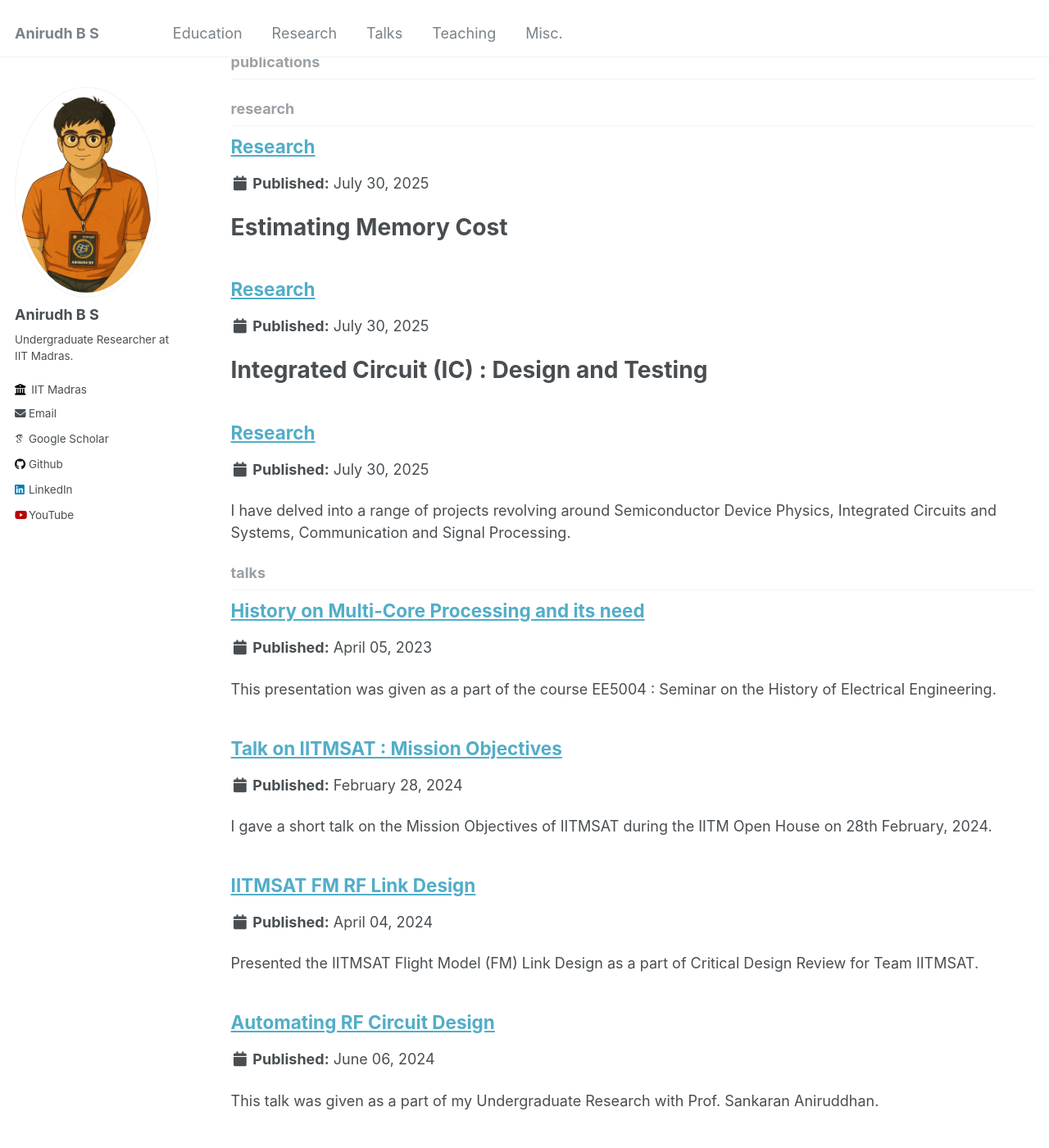
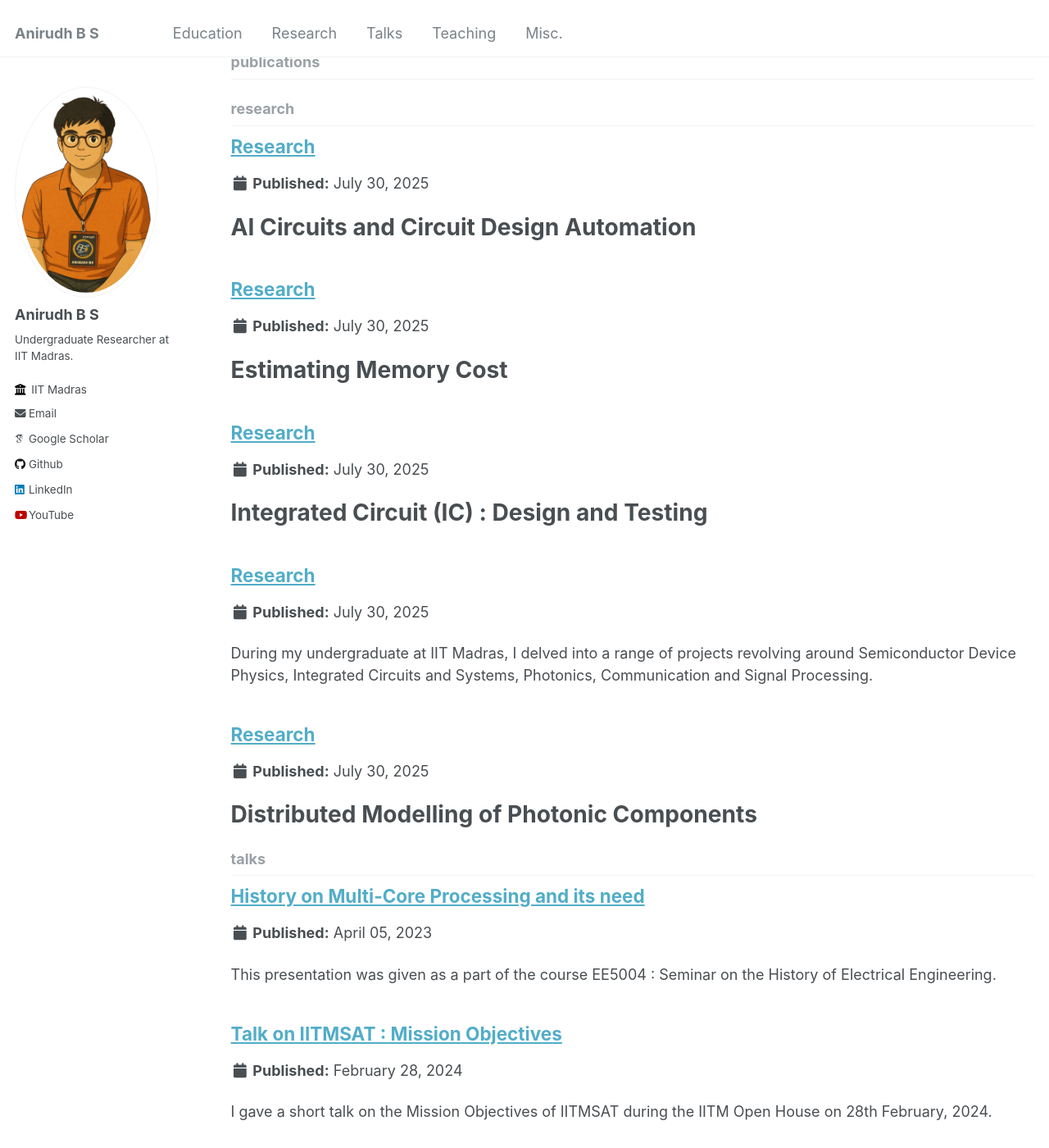
Before and after one commit to ANIRUDHBS1/ANIRUDHBS1.github.io, a Jekyll site: the page built from _pages/collection-archive.html, in a window 1280 px wide and 1400 px high, scrolled down 399 px. Shown: the whole window at 82% size. Built offline with Jekyll 4.4.1, drawn with Linux system fonts in a browser that asks for light colours; some web fonts are replaced; some of the changed lines change nothing that is shown.

Commit message:
Projects Added

```diff
--- /dev/null
+++ b/_research/AI_Circuits.md
@@ -0,0 +1,15 @@
+---
+title: "Research"
+collection: Research
+---
+
+# AI Circuits and Circuit Design Automation
+
+Circuit Design and Machine Learning are an interestingly correlated duo. To improve the compute resources required for running Large Language Models (LLMs), we require that ICs are fabricated more quickly and efficiently and are also energy efficient. The traditionl IC Design route is often long and tiring ranging from 6 months to over an year. The efficient use of ML algorithms such as Gradient Descent and [Reinforcement Learning](https://ieeexplore.ieee.org/document/10247909) can make this process faster.
+
+To explore how ML algorithms can improve IC Design techniques, I collaborated with [Prof. Sankaran Aniruddhan](https://www.ee.iitm.ac.in/ani/) during my Junior year at IIT Madras. Our work on the same is published in [IEEE]() and was presented at MWSCAS' 25 at Michigan.
+
+![ALGO](/images/Algo.png)
+<center> Fig: Algorithm for Automating Circuit Synthesis </center>
+
+Elegant circuit design principles can help in designing better AI hardware. During Fall 24, I enrolled in [Neuromorphic Computing](https://github.com/ANIRUDHBS1/Neuromorphic-Computing-EE6347) to learn about efficient circuit design techniques to accelerate Machine Learning Hardware. Is the future of AI in analog computing? Learn more [here](https://www.youtube.com/watch?v=6Y6FJVqzivc).
--- a/_research/ResearchExp.md
+++ b/_research/ResearchExp.md
@@ -3,50 +3,4 @@ title: "Research"
 collection: Research
 ---
 
-I have delved into a range of projects revolving around Semiconductor Device Physics, Integrated Circuits and Systems, Communication and Signal Processing.
-
-# Integrated Circuit Design and Testing
-
-I have worked on Integrated Circuit Design and Testing. I experience in projects ranging from schematic design to layout of chips. Some recent designs I worked on include -
-
-<ol>
-<li>Design of a Programmable X band Filter (9 GHz to 10 GHz) - High Input Power handling capability and selectivity.</li>
-<li>Design of a 50 GHz Continuous Time Linear Equalizer for an ADC frontend - High Gain, High linearity.  </li>
-<li>Design of a 6-bit Ku Band Phase Shifter - Low RMS Phase and Amplitude Errors, High Output P1dB</li>
-</ol>
-
-![DAC](/images/DAC.png)
-<center> Fig: Current Steering DAC (Digital to Analog Converter) </center>
-
-![Layout](/images/Layout.png)
-<center> Fig: Layout of a Transformer </center>
-
-During my stay at IITMSAT, I got to test space grade PCBs and work with state-of-the-art network analysers to characterise amplifiers and splitters in the RF chain.
-
-![COMTX](/images/COM.jpg)
-<center> Fig: COM Board on Satellite </center>
-
-
-# Distributed Modelling of Photonic Components
-
-Over the past couple of months, I have worked on Silicon Photonics. I am associated with the Center for Programmamble Photonic Integrated Circuits ([CPPICS](https://cppics.iitm.ac.in/)) at IIT Madras. My contribution has been towards developing Verilog A based compact models for photonic components.
-
-![MRM](/images/MRM.png)
-<center> Ref: Phase Controlled Bistability in Silicon Microring Resonators for Nonlinear Photonics</center>
-
-
-# AI Circuits and Circuit Design Automation
-
-I am interested in the intersection of Machine Learning and Circuit Design.
-
-With the effective use of Machine Leaning in the circuit design sector, we can design robust and efficient chips. Over the last year, I worked on automating RF circuit design. More about my work can be found [here](https://github.com/ANIRUDHBS1/Automating-RF-Circuit-Synthesis).
-
-![ALGO](/images/Algo.png)
-<center> Fig: Algorithm for Automating Circuit Synthesis </center>
-
-Elegant circuit design principles can help in designing better AI hardware. During Fall 24, I enrolled in [Neuromorphic Computing](https://github.com/ANIRUDHBS1/Neuromorphic-Computing-EE6347) to learn about efficient circuit design techniques to accelerate Machine Learning Hardware.
-
-<img src="/images/Array.png" alt="Array Image">
-<center> Fig: (a) Neural Network Hardware Implementation  </center>
-<img src="/images/RRAM.png" alt="RRAM Image">
-<center> Fig: (b) RRAM Butterfly Curve </center>
+During my undergraduate at IIT Madras, I delved into a range of projects revolving around Semiconductor Device Physics, Integrated Circuits and Systems, Photonics, Communication and Signal Processing.
--- /dev/null
+++ b/_research/Silicon_Photonics.md
@@ -0,0 +1,11 @@
+---
+title: "Research"
+collection: Research
+---
+
+# Distributed Modelling of Photonic Components
+
+During my last year at IIT Madras, I worked on Silicon Photonics. My work involved developing compact SPICE models for photonic components on a Photonic Integrated Circuit (PIC). I was associated with the Center for Programmamble Photonic Integrated Circuits ([CPPICS](https://cppics.iitm.ac.in/)) at IIT Madras and was advised by [Prof. Anjan Chakravorty](https://www.ee.iitm.ac.in/anjan/). With the requirement of high bandwidth, low latency, low energy consumption systems for AI, Silicon Photonics has emerged as a popular choice for interconnects on a die. Modelling of such photonic components holds much value as it provides a circuit designer (photonic IC designer here) with insight to size passives and actives optimally for desired operation.
+
+![MRM](/images/MRM.png)
+<center> Ref: Phase Controlled Bistability in Silicon Microring Resonators for Nonlinear Photonics</center>
```
